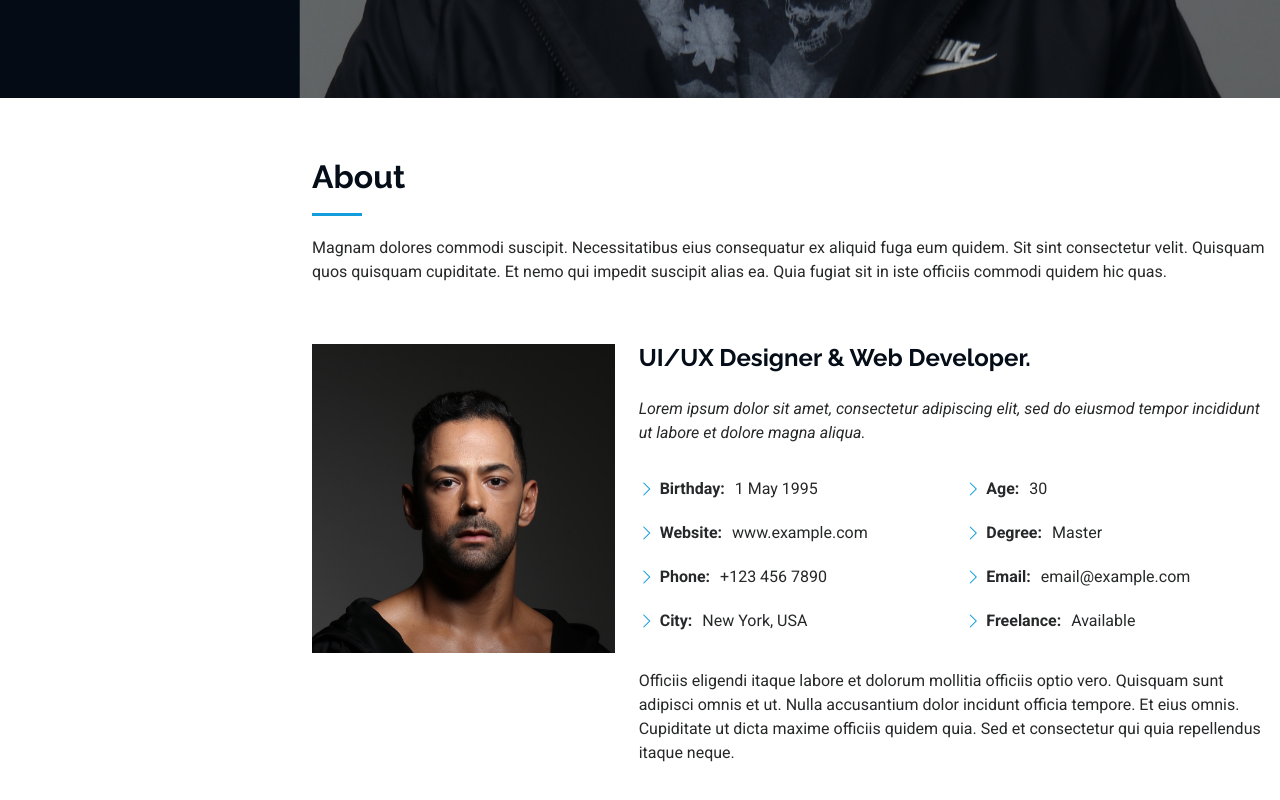
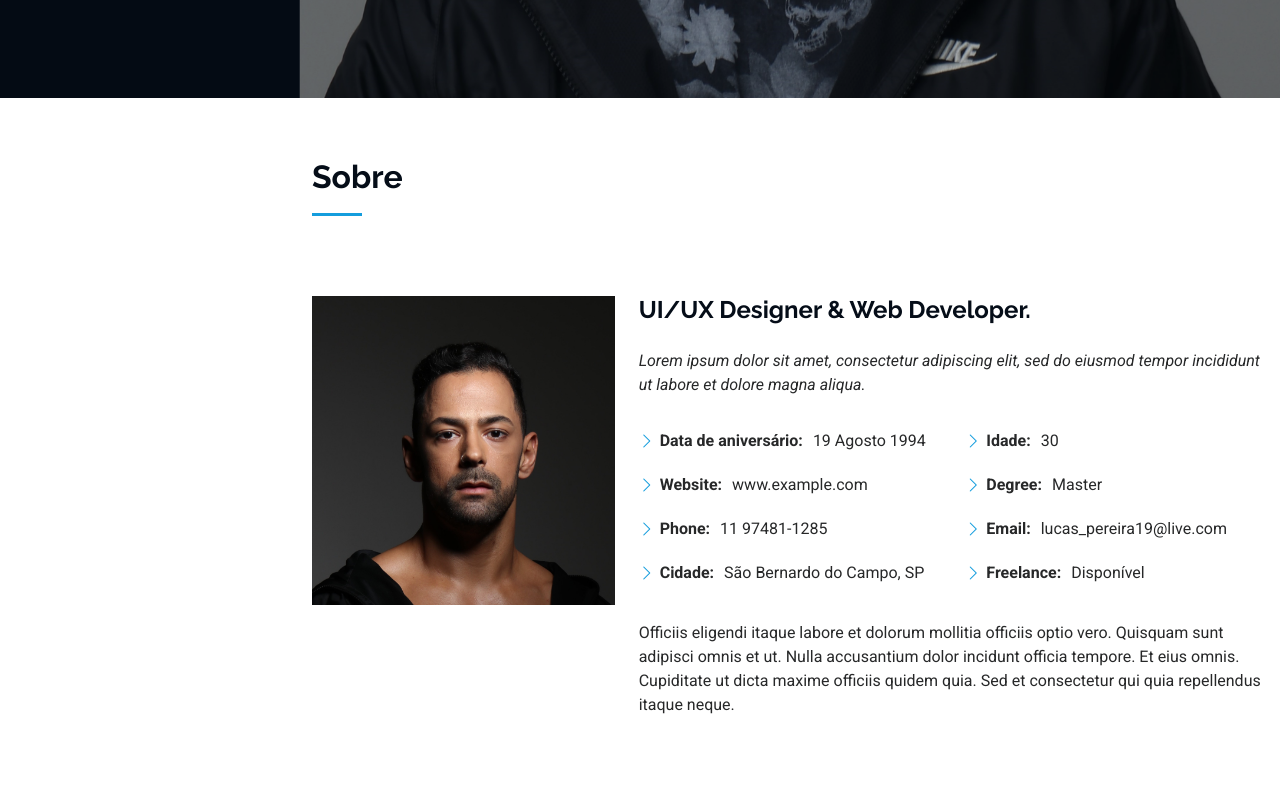
Before and after one commit to lucas-pereira19/iPortfolio, a plain HTML site: page index.html in a window 1280 px wide. Shown: the part 702-1502 px from the top of the page. Drawn offline with Linux system fonts and the light colour scheme.

Commit message:
Atualização da seção Sobre

```diff
--- a/index.html
+++ b/index.html
@@ -90,8 +90,7 @@
 
       <!-- Section Title -->
       <div class="container section-title" data-aos="fade-up">
-        <h2>About</h2>
-        <p>Magnam dolores commodi suscipit. Necessitatibus eius consequatur ex aliquid fuga eum quidem. Sit sint consectetur velit. Quisquam quos quisquam cupiditate. Et nemo qui impedit suscipit alias ea. Quia fugiat sit in iste officiis commodi quidem hic quas.</p>
+        <h2>Sobre</h2>
       </div><!-- End Section Title -->
 
       <div class="container" data-aos="fade-up" data-aos-delay="100">
@@ -109,18 +108,18 @@
             <div class="row">
               <div class="col-lg-6">
                 <ul>
-                  <li><i class="bi bi-chevron-right"></i> <strong>Birthday:</strong> <span>1 May 1995</span></li>
+                  <li><i class="bi bi-chevron-right"></i> <strong>Data de aniversário:</strong> <span>19 Agosto 1994</span></li>
                   <li><i class="bi bi-chevron-right"></i> <strong>Website:</strong> <span>www.example.com</span></li>
-                  <li><i class="bi bi-chevron-right"></i> <strong>Phone:</strong> <span>+123 456 7890</span></li>
-                  <li><i class="bi bi-chevron-right"></i> <strong>City:</strong> <span>New York, USA</span></li>
+                  <li><i class="bi bi-chevron-right"></i> <strong>Phone:</strong> <span>11 97481-1285</span></li>
+                  <li><i class="bi bi-chevron-right"></i> <strong>Cidade:</strong> <span>São Bernardo do Campo, SP</span></li>
                 </ul>
               </div>
               <div class="col-lg-6">
                 <ul>
-                  <li><i class="bi bi-chevron-right"></i> <strong>Age:</strong> <span>30</span></li>
+                  <li><i class="bi bi-chevron-right"></i> <strong>Idade:</strong> <span>30</span></li>
                   <li><i class="bi bi-chevron-right"></i> <strong>Degree:</strong> <span>Master</span></li>
-                  <li><i class="bi bi-chevron-right"></i> <strong>Email:</strong> <span>email@example.com</span></li>
-                  <li><i class="bi bi-chevron-right"></i> <strong>Freelance:</strong> <span>Available</span></li>
+                  <li><i class="bi bi-chevron-right"></i> <strong>Email:</strong> <span>lucas_pereira19@live.com</span></li>
+                  <li><i class="bi bi-chevron-right"></i> <strong>Freelance:</strong> <span>Disponível</span></li>
                 </ul>
               </div>
             </div>
```
